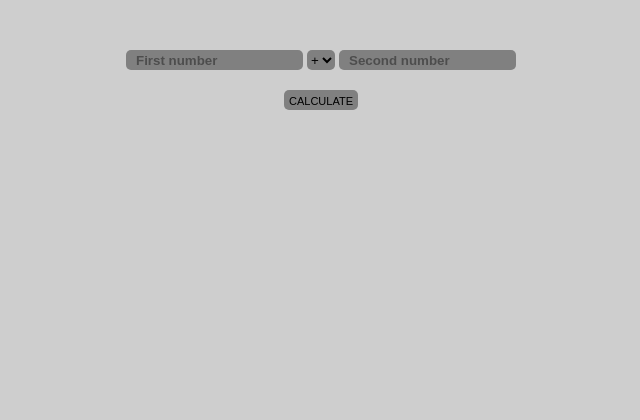
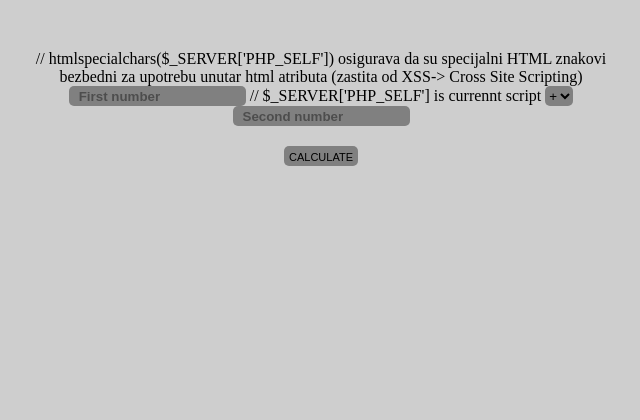
Before and after one commit to aleksjelic/Calculator, a PHP site: page / in a window 1280 px wide. Shown: the top 420 px of the page, without its empty margins (279-919 px from the left). Run offline with PHP 8.4, Linux system fonts and the light colour scheme.

Commit message:
added some comments

```diff
--- a/index.php
+++ b/index.php
@@ -11,8 +11,8 @@
 
 <body>
     <div class="container">
-        <form action="<?php htmlspecialchars($_SERVER['PHP_SELF']); ?>" method="POST">
-            <input required type="number" name="number1" placeholder="First number">
+        <form action="<?php htmlspecialchars($_SERVER['PHP_SELF']); ?>" method="POST"> // htmlspecialchars($_SERVER['PHP_SELF']) osigurava da su specijalni HTML znakovi bezbedni za upotrebu unutar html atributa (zastita od XSS-> Cross Site Scripting)
+            <input required type="number" name="number1" placeholder="First number"> // $_SERVER['PHP_SELF'] is currennt script
             <select name="operator">
                 <option value="add">+</option>
                 <option value="subtract">-</option>
```
